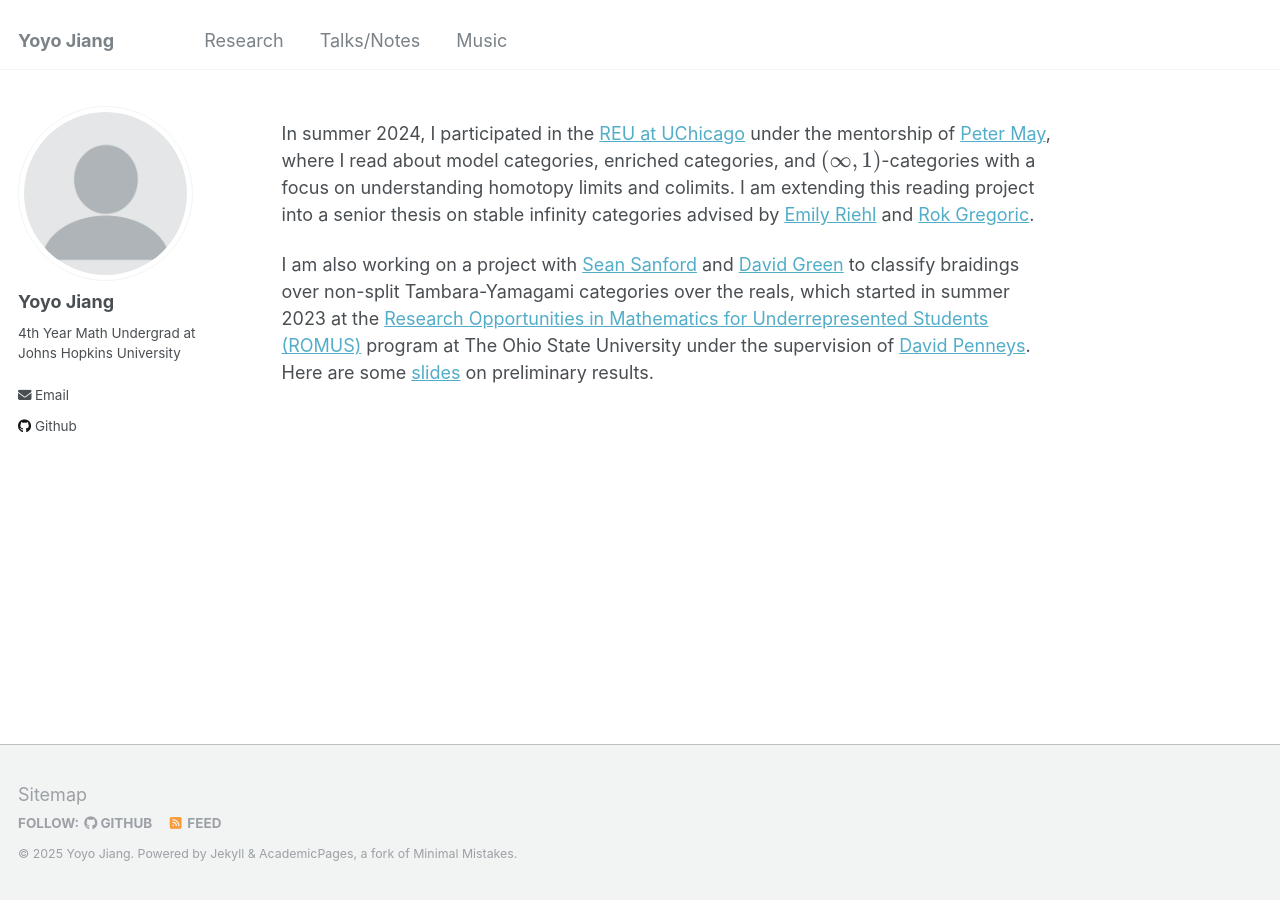
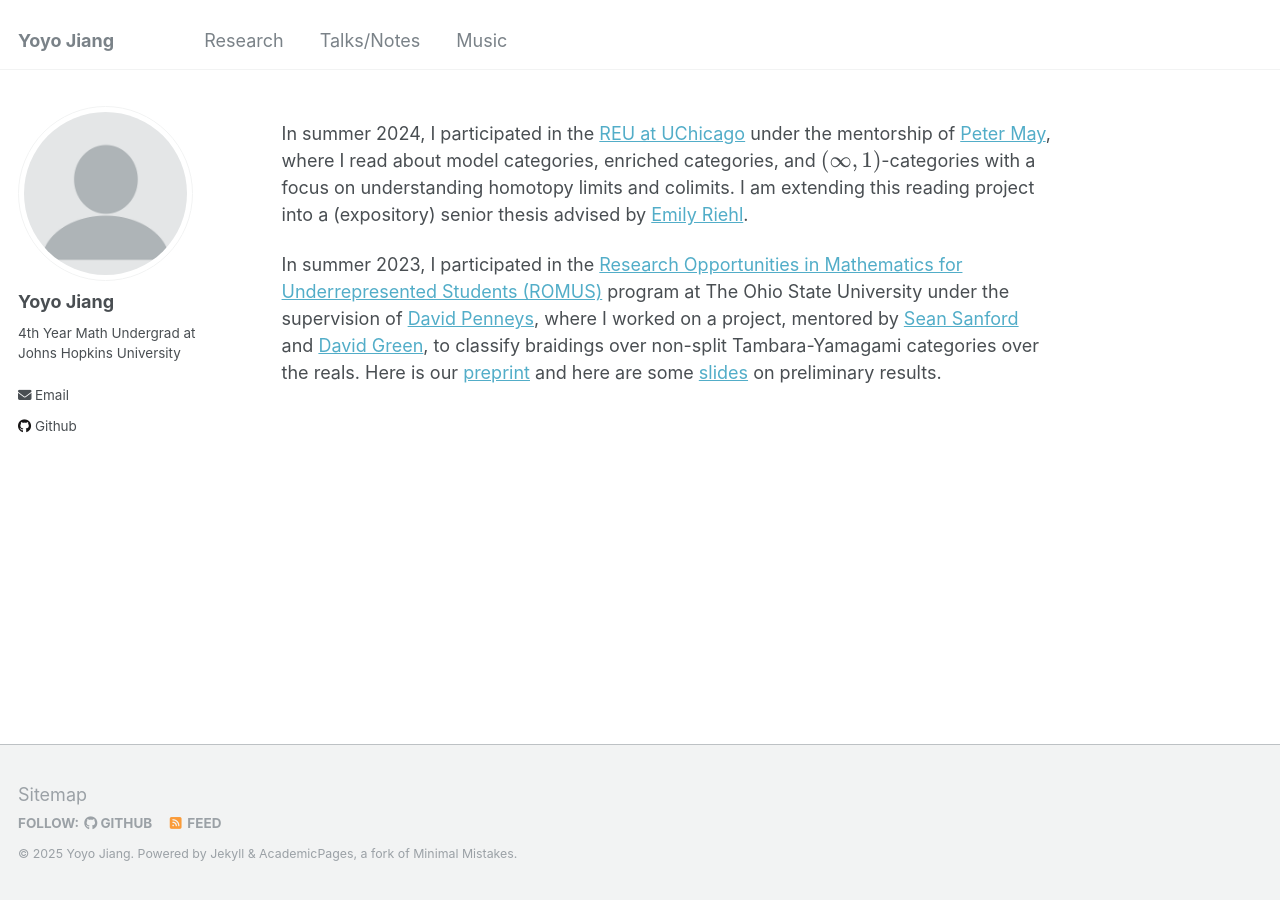
Before and after one commit to yjiang70/yjiang70.github.io, a Jekyll site: the page built from _pages/research.md, in a window 1280 px wide. Built offline with Jekyll 4.4.1, drawn with Linux system fonts in a browser that asks for light colours.

Commit message:
February updates after grad apps

```diff
--- a/_includes/head/custom.html
+++ b/_includes/head/custom.html
@@ -2,25 +2,25 @@
 
 <!-- start custom head snippets -->
 
-<link rel="apple-touch-icon" sizes="57x57" href="{{ base_path }}/images/apple-touch-icon-57x57.png?v=M44lzPylqQ">
-<link rel="apple-touch-icon" sizes="60x60" href="{{ base_path }}/images/apple-touch-icon-60x60.png?v=M44lzPylqQ">
-<link rel="apple-touch-icon" sizes="72x72" href="{{ base_path }}/images/apple-touch-icon-72x72.png?v=M44lzPylqQ">
-<link rel="apple-touch-icon" sizes="76x76" href="{{ base_path }}/images/apple-touch-icon-76x76.png?v=M44lzPylqQ">
-<link rel="apple-touch-icon" sizes="114x114" href="{{ base_path }}/images/apple-touch-icon-114x114.png?v=M44lzPylqQ">
-<link rel="apple-touch-icon" sizes="120x120" href="{{ base_path }}/images/apple-touch-icon-120x120.png?v=M44lzPylqQ">
-<link rel="apple-touch-icon" sizes="144x144" href="{{ base_path }}/images/apple-touch-icon-144x144.png?v=M44lzPylqQ">
-<link rel="apple-touch-icon" sizes="152x152" href="{{ base_path }}/images/apple-touch-icon-152x152.png?v=M44lzPylqQ">
-<link rel="apple-touch-icon" sizes="180x180" href="{{ base_path }}/images/apple-touch-icon-180x180.png?v=M44lzPylqQ">
-<link rel="icon" type="image/png" href="{{ base_path }}/images/favicon-32x32.png?v=M44lzPylqQ" sizes="32x32">
-<link rel="icon" type="image/png" href="{{ base_path }}/images/android-chrome-192x192.png?v=M44lzPylqQ" sizes="192x192">
-<link rel="icon" type="image/png" href="{{ base_path }}/images/favicon-96x96.png?v=M44lzPylqQ" sizes="96x96">
-<link rel="icon" type="image/png" href="{{ base_path }}/images/favicon-16x16.png?v=M44lzPylqQ" sizes="16x16">
-<link rel="manifest" href="{{ base_path }}/images/manifest.json?v=M44lzPylqQ">
-<link rel="mask-icon" href="{{ base_path }}/images/safari-pinned-tab.svg?v=M44lzPylqQ" color="#000000">
-<link rel="shortcut icon" href="/images/favicon.ico?v=M44lzPylqQ">
+<link rel="apple-touch-icon" sizes="57x57" href="{{ base_path }}/images/apple-touch-icon-57x57.png">
+<link rel="apple-touch-icon" sizes="60x60" href="{{ base_path }}/images/apple-touch-icon-60x60.png">
+<link rel="apple-touch-icon" sizes="72x72" href="{{ base_path }}/images/apple-touch-icon-72x72.png">
+<link rel="apple-touch-icon" sizes="76x76" href="{{ base_path }}/images/apple-touch-icon-76x76.png">
+<link rel="apple-touch-icon" sizes="114x114" href="{{ base_path }}/images/apple-touch-icon-114x114.png">
+<link rel="apple-touch-icon" sizes="120x120" href="{{ base_path }}/images/apple-touch-icon-120x120.png">
+<link rel="apple-touch-icon" sizes="144x144" href="{{ base_path }}/images/apple-touch-icon-144x144.png">
+<link rel="apple-touch-icon" sizes="152x152" href="{{ base_path }}/images/apple-touch-icon-152x152.png">
+<link rel="apple-touch-icon" sizes="180x180" href="{{ base_path }}/images/apple-touch-icon-180x180.png">
+<link rel="icon" type="image/png" href="{{ base_path }}/images/favicon-32x32.png" sizes="32x32">
+<link rel="icon" type="image/png" href="{{ base_path }}/images/android-chrome-192x192.png" sizes="192x192">
+<link rel="icon" type="image/png" href="{{ base_path }}/images/favicon-96x96.png" sizes="96x96">
+<link rel="icon" type="image/png" href="{{ base_path }}/images/favicon-16x16.png" sizes="16x16">
+<link rel="manifest" href="{{ base_path }}/images/manifest.json">
+<link rel="mask-icon" href="{{ base_path }}/images/safari-pinned-tab.svg" color="#000000">
+<!-- <link rel="shortcut icon" href="/images/favicon.ico"> -->
 <meta name="msapplication-TileColor" content="#000000">
-<meta name="msapplication-TileImage" content="{{ base_path }}/images/mstile-144x144.png?v=M44lzPylqQ">
-<meta name="msapplication-config" content="{{ base_path }}/images/browserconfig.xml?v=M44lzPylqQ">
+<meta name="msapplication-TileImage" content="{{ base_path }}/images/mstile-144x144.png">
+<meta name="msapplication-config" content="{{ base_path }}/images/browserconfig.xml">
 <meta name="theme-color" content="#ffffff">
 <link rel="stylesheet" href="{{ base_path }}/assets/css/academicons.css"/>
 
--- a/_pages/research.md
+++ b/_pages/research.md
@@ -9,13 +9,15 @@ In summer 2024, I participated in the [REU at UChicago](https://math.uchicago.ed
 under the mentorship of [Peter May](https://www.math.uchicago.edu/~may/), where I read about
 model categories, enriched categories, and \\((\infty,1)\\)-categories with a focus
 on understanding homotopy limits and colimits.
-I am extending this reading project into a senior thesis on stable infinity categories
-advised by [Emily Riehl](https://emilyriehl.github.io/)
-and [Rok Gregoric](https://sites.google.com/view/rokgregoric/home).
+I am extending this reading project into a (expository) senior thesis
+advised by [Emily Riehl](https://emilyriehl.github.io/).
 
-I am also working on a project with [Sean Sanford](https://seancs.page/index.html)
-and [David Green](https://www.asc.ohio-state.edu/green.2116/)
-to classify braidings over non-split Tambara-Yamagami categories over the reals,
-which started in summer 2023 at the [Research Opportunities in Mathematics for Underrepresented Students (ROMUS)](https://math.osu.edu/research/undergraduate) program at The Ohio State University under the supervision of
-[David Penneys](https://people.math.osu.edu/penneys.2/).
-Here are some [slides](/files/braidings-on-non-split-ty-matrx.pdf) on preliminary results.
+In summer 2023, I participated in the
+[Research Opportunities in Mathematics for Underrepresented Students (ROMUS)](https://math.osu.edu/research/undergraduate)
+program at The Ohio State University under the supervision of
+[David Penneys](https://people.math.osu.edu/penneys.2/),
+where I worked on a project, mentored by [Sean Sanford](https://seancs.page/index.html)
+and [David Green](https://www.asc.ohio-state.edu/green.2116/),
+to classify braidings over non-split Tambara-Yamagami categories over the reals.
+Here is our [preprint](https://arxiv.org/abs/2412.21012)
+and here are some [slides](/files/braidings-on-non-split-ty-matrx.pdf) on preliminary results.
```
Also changed, not shown: _pages/about.md (+3 -3 lines), _pages/talks-notes.md (+2 -3 lines), 3 other files.
